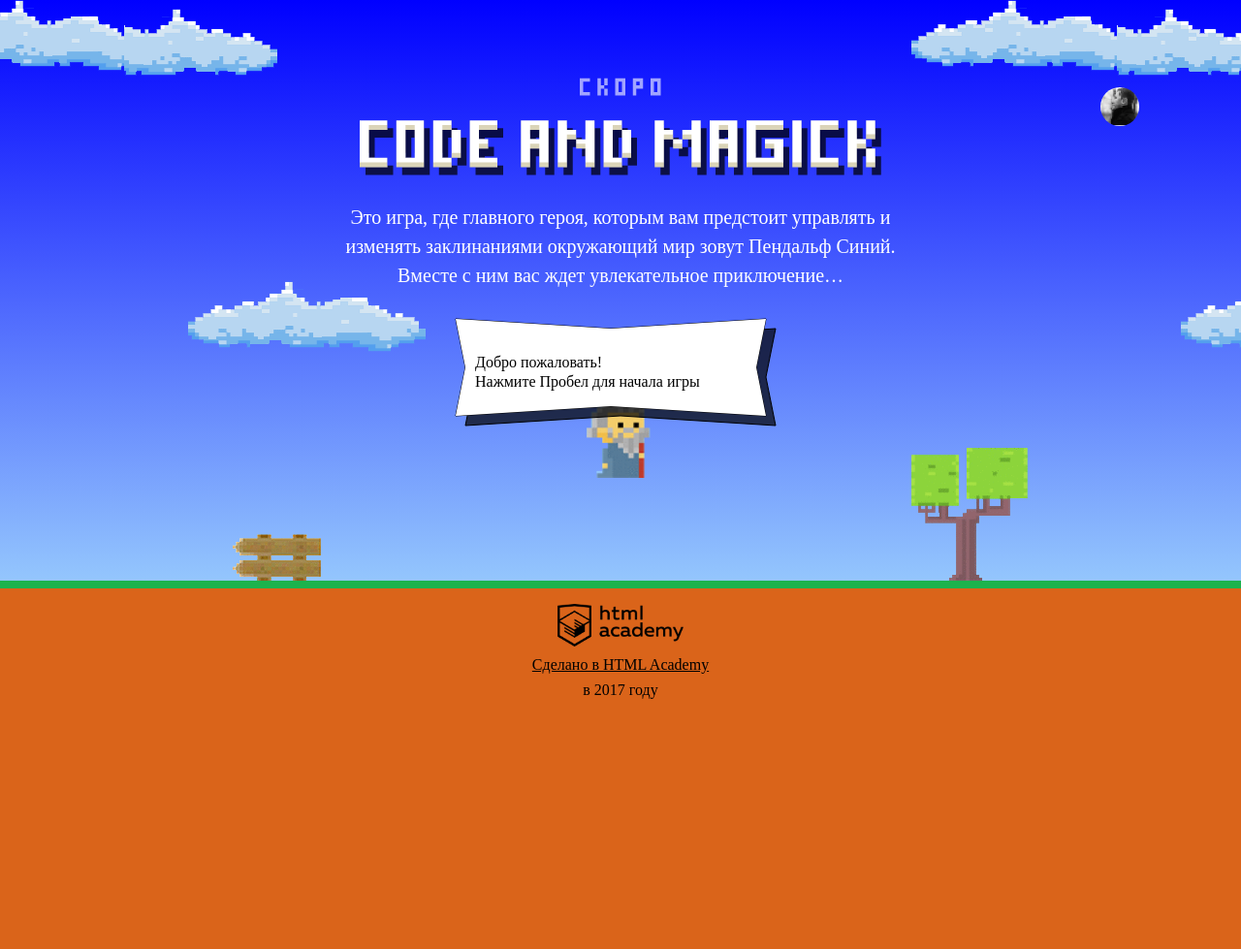
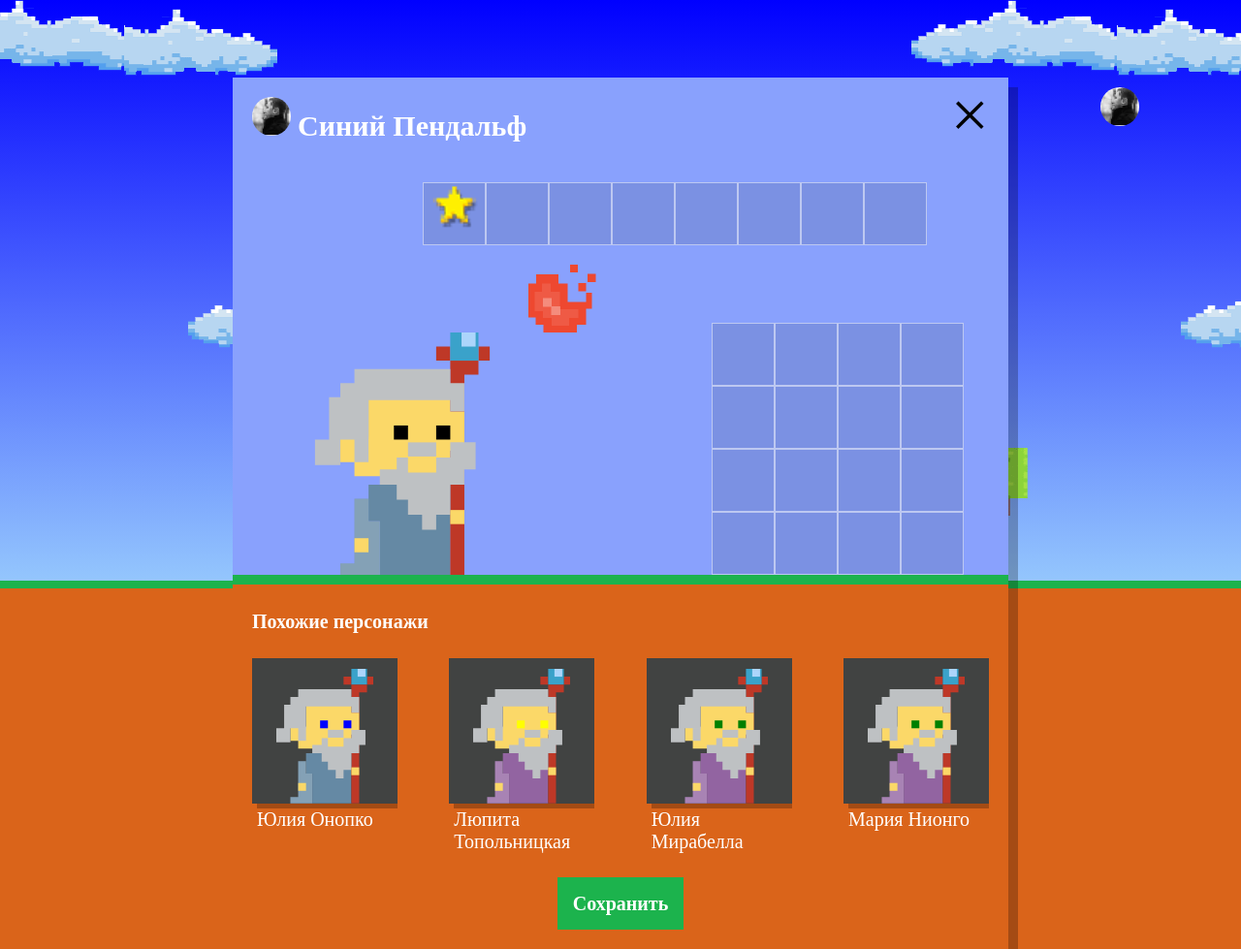
Before and after one commit to Daria-Kurgaeva/245450-code-and-magick, a website: page index.html in a window 1280 px wide. Shown: the whole page at 97% size. Before the commit the page ends 800 px from the top, so only its background shows below. Drawn offline with Linux system fonts and the light colour scheme; a web font is replaced by a local one.

Commit message:
linked new script, which shows setup window with wizards

```diff
--- a/index.html
+++ b/index.html
@@ -206,6 +206,7 @@
     return 1/3 * height;
   }
 </script>
+<script src="js/setup.js"></script>
 <script src="js/stat.js"></script>
 <script src="js/game.js"></script>
 
--- /dev/null
+++ b/js/setup.js
@@ -0,0 +1,49 @@
+'use strict';
+
+var wizardNames = ['Иван', 'Хуан Себастьян', 'Мария', 'Кристоф', 'Виктор', 'Юлия', 'Люпита', 'Вашингтон'];
+var wizardLastNames = ['да Марья', 'Верон', 'Мирабелла', 'Вальц', 'Онопко', 'Топольницкая', 'Нионго', 'Ирвинг'];
+var coatColors = ['rgb(101, 137, 164)', 'rgb(241, 43, 107)', 'rgb(146, 100, 161)', 'rgb(56, 159, 117)', 'rgb(215, 210, 55)', 'rgb(0, 0, 0)'];
+var eyesColors = ['black', 'red', 'blue', 'yellow', 'green'];
+var template = document.querySelector('#similar-wizard-template').content;
+var setupSimilarList = document.querySelector('.setup-similar-list');
+
+var createArray = function (arr) {
+  var rnd = Math.floor(Math.random() * arr.length);
+  return arr[rnd];
+};
+
+var createWizardBlock = function (wizard) {
+  var wizardBlock = template.cloneNode(true);
+  wizardBlock.querySelector('.setup-similar-label').textContent = wizard.name;
+  wizardBlock.querySelector('.wizard-coat').style.fill = wizard.coatColor;
+  wizardBlock.querySelector('.wizard-eyes').style.fill = wizard.eyesColor;
+  setupSimilarList.appendChild(wizardBlock);
+};
+
+var createWizard = function () {
+  var wizard = {
+    name: createArray(wizardNames) + ' ' + createArray(wizardLastNames),
+    coatColor: createArray(coatColors),
+    eyesColor: createArray(eyesColors),
+  };
+  return wizard;
+};
+
+var renderWizards = function (count) {
+  for (var i = 0; i < count; i++) {
+    var wizard = createWizard();
+    createWizardBlock(wizard);
+  }
+};
+
+var showSetup = function () {
+  var wizardCount = 4;
+  var setupArea = document.querySelector('.setup');
+  var setupSimilar = document.querySelector('.setup-similar');
+
+  renderWizards(wizardCount);
+  setupArea.classList.remove('hidden');
+  setupSimilar.classList.remove('hidden');
+};
+
+showSetup();
```
